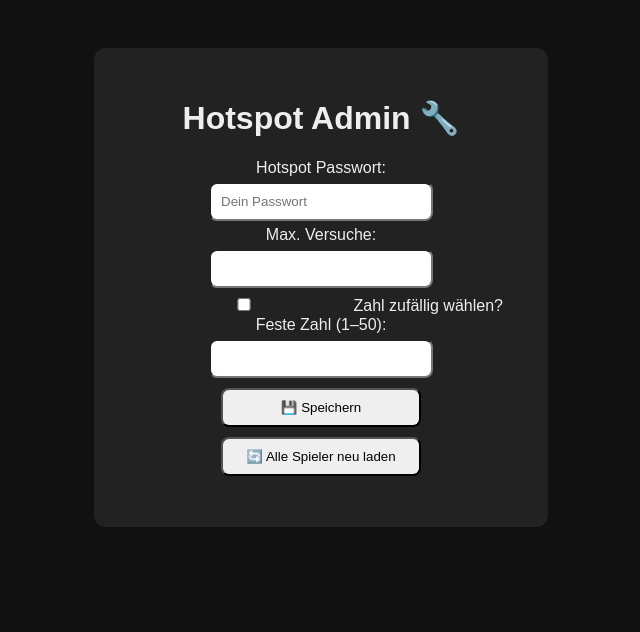
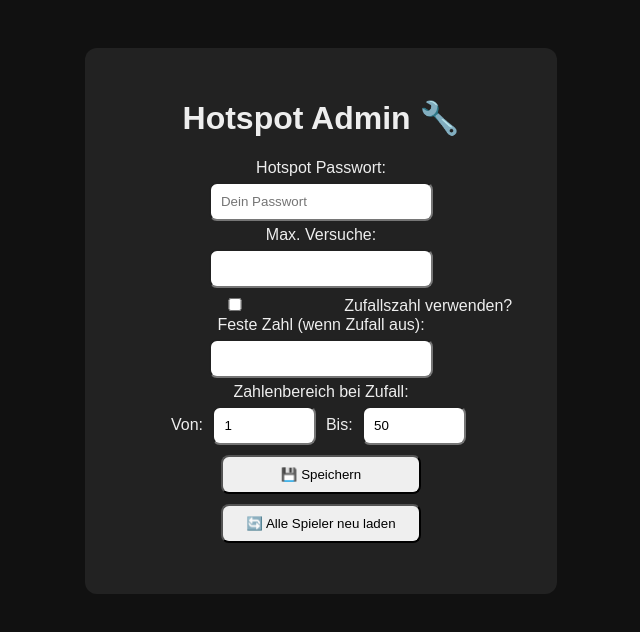
Before and after one commit to Bobi394/Zahlenerraten, a plain HTML site: page admin.html in a window 1280 px wide. Both pictures are taken after a click on the button "💾 Speichern". Shown: the whole page, without its empty margins (319-959 px from the left). Drawn offline with Linux system fonts and the light colour scheme; no server answers.

Commit message:
admin.html aktualisieren

```diff
--- a/admin.html
+++ b/admin.html
@@ -19,14 +19,18 @@
     <input id="hotspotPassword" placeholder="Dein Passwort"><br>
 
     <label>Max. Versuche:</label><br>
-    <input id="maxAttempts" type="number" min="1" max="20"><br>
+    <input id="maxAttempts" type="number" min="1" max="50"><br>
 
     <label>
-      <input type="checkbox" id="randomNumberSwitch"> Zahl zufällig wählen?
+      <input type="checkbox" id="randomNumberSwitch"> Zufallszahl verwenden?
     </label><br>
 
-    <label id="numberLabel">Feste Zahl (1–50):</label><br>
-    <input type="number" id="fixedNumber" min="1" max="50"><br>
+    <label id="numberLabel">Feste Zahl (wenn Zufall aus):</label><br>
+    <input type="number" id="fixedNumber" min="1" max="100"><br>
+
+    <label>Zahlenbereich bei Zufall:</label><br>
+    Von: <input id="minNumber" type="number" value="1" min="1" style="width:80px;">
+    Bis: <input id="maxNumber" type="number" value="50" min="1" style="width:80px;"><br>
 
     <button id="saveBtn">💾 Speichern</button><br>
     <button id="reloadBtn">🔄 Alle Spieler neu laden</button>
@@ -55,6 +59,8 @@
     const maxAttempts = document.getElementById("maxAttempts");
     const randomNumberSwitch = document.getElementById("randomNumberSwitch");
     const fixedNumber = document.getElementById("fixedNumber");
+    const minNumber = document.getElementById("minNumber");
+    const maxNumberInput = document.getElementById("maxNumber");
     const saveBtn = document.getElementById("saveBtn");
     const reloadBtn = document.getElementById("reloadBtn");
     const msg = document.getElementById("msg");
@@ -72,6 +78,8 @@
         randomNumberSwitch.checked = data.randomNumber ?? true;
         fixedNumber.value = data.fixedNumber || 1;
         fixedNumber.disabled = data.randomNumber ?? true;
+        minNumber.value = data.minNumber || 1;
+        maxNumberInput.value = data.maxNumber || 50;
       }
     }
 
@@ -82,14 +90,14 @@
         password: hotspotPassword.value,
         maxAttempts: Number(maxAttempts.value),
         randomNumber: randomNumberSwitch.checked,
-        fixedNumber: Number(fixedNumber.value)
+        fixedNumber: Number(fixedNumber.value),
+        minNumber: Number(minNumber.value),
+        maxNumber: Number(maxNumberInput.value)
       });
       msg.textContent = "✅ Gespeichert!";
     };
 
-    // Button: Alle Spieler neu laden
     reloadBtn.onclick = async () => {
-      // Einfach Zeitstempel setzen, die Spieler reagieren darauf
       await set(ref(db, "reloadTrigger"), Date.now());
       msg.textContent = "🔄 Alle Spieler werden neu geladen!";
     };
```
